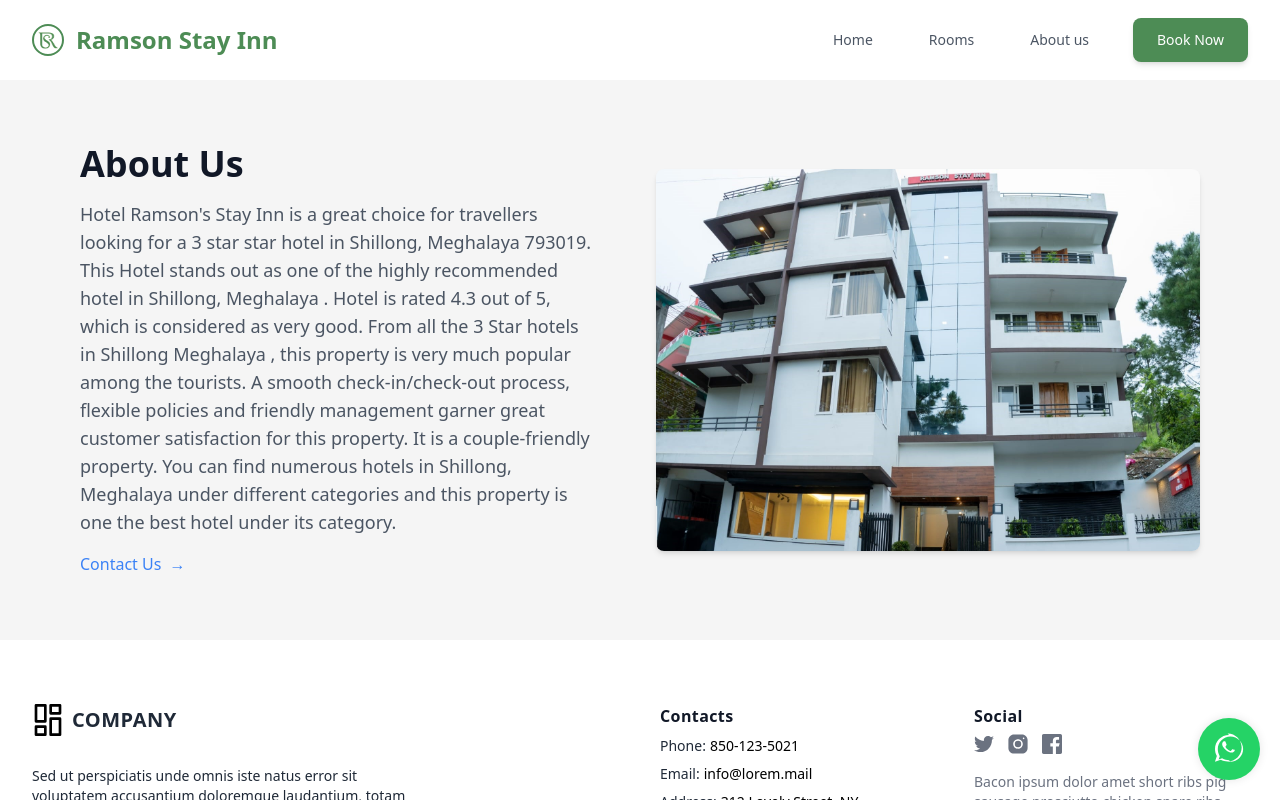
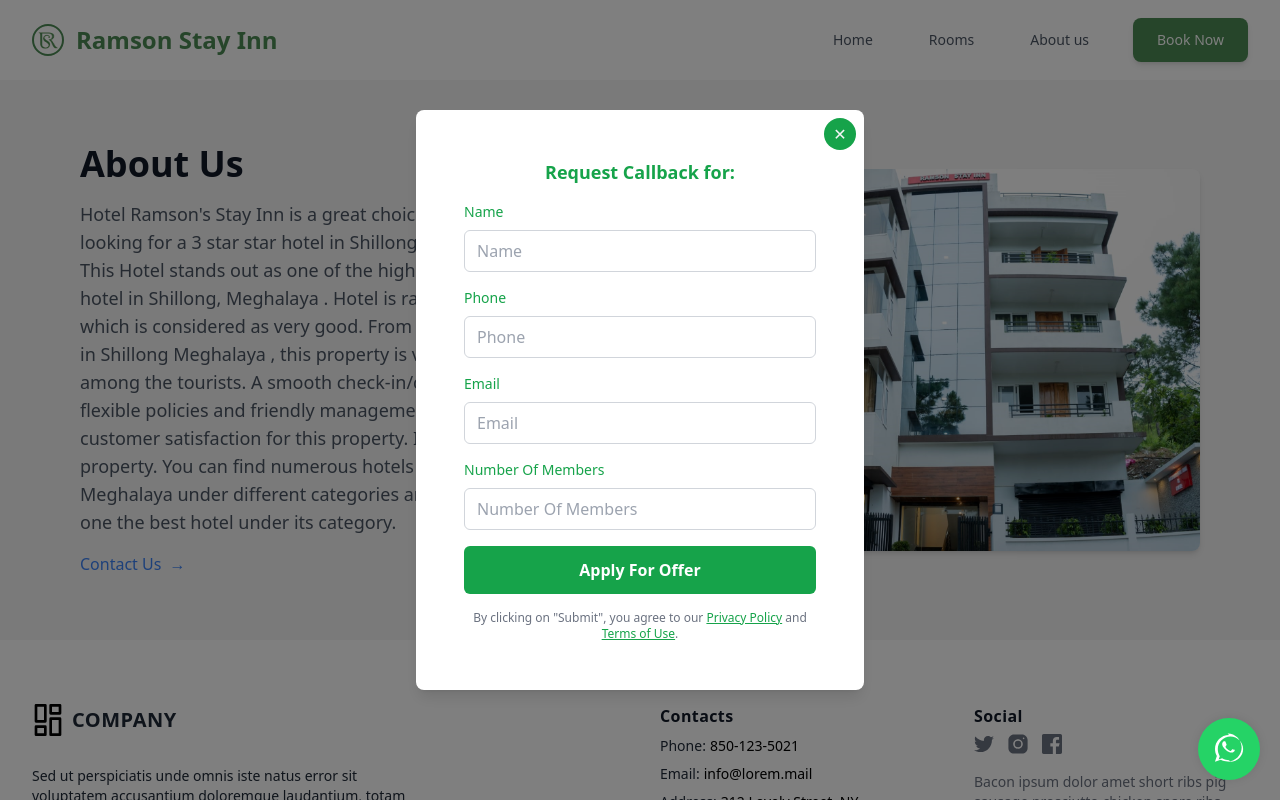
Before and after one commit to jat3in/ramsun-hotel, a React (Vite) app: page /AboutUs in a window 1280 px wide. Shown: the top 800 px of the page. Built offline with nearby package versions, Linux system fonts and the light colour scheme.

Commit message:
Form Added and Corousel improved & images added

```diff
--- a/package.json
+++ b/package.json
@@ -10,6 +10,7 @@
     "preview": "vite preview"
   },
   "dependencies": {
+    "axios": "^1.7.8",
     "lucide-react": "^0.456.0",
     "react": "^18.3.1",
     "react-dom": "^18.3.1",
--- a/src/App.jsx
+++ b/src/App.jsx
@@ -1,14 +1,60 @@
 
 import { BrowserRouter as Router, Route, Routes } from "react-router-dom";
-import { Suspense, lazy } from "react";
+import {useEffect,useState, Suspense, lazy } from "react";
 import WhatsAppButton from "./components/WhatsAppButton";
-
+import SignUpForm from "./components/Form";
 const Home  = lazy(()=>import("./Pages/Home"));
 const AboutUs  = lazy(()=>import("./Pages/AboutUs"));
 
+const Modal = ({ isOpen, onClose }) => {
+  useEffect(() => {
+    if (isOpen) {
+      const timer = setTimeout(() => {
+        onClose();
+      }, 50000);
+
+      return () => clearTimeout(timer);
+    }
+  }, [isOpen, onClose]);
+
+  if (!isOpen) return null;
+
+  return (
+    <div
+      role="dialog"
+      aria-modal="true"
+      className="fixed inset-0 bg-black bg-opacity-50 flex items-center justify-center z-50"
+    >
+      <div className="bg-white p-8 rounded-lg shadow-lg relative md:max-w-md max-w-sm w-full">
+        <button
+          onClick={onClose}
+          aria-label="Close modal"
+          className="absolute top-2 right-2 text-gray-100 bg-green-600 hover:text-gray-200 hover:bg-green-500 rounded-full h-8 w-8 flex items-center justify-center"
+        >
+          ✕
+        </button>
+
+        {/* Heading */}
+        {/* <h2 className="text-center text-xl font-bold text-orange-600 mb-4">
+          Get Upto 30% OFF on Dubai Package
+        </h2> */}
+
+        {/* Form */}
+        <section>
+          <SignUpForm></SignUpForm>
+        </section>
+        {/* Disclaimer */}
+
+      </div>
+    </div>
+  );
+};
 
 function App() {
+  const [isModalOpen, setIsModalOpen] = useState(true);
+
   return <>
+    <Modal isOpen={isModalOpen} onClose={() => setIsModalOpen(false)} />
     <WhatsAppButton/>
     <Router>
         <div className="w-full h-full">
--- a/src/Pages/Home.jsx
+++ b/src/Pages/Home.jsx
@@ -8,8 +8,21 @@ import Carousel from "../components/Carousel";
 
 const Home = () => {
   const images = [
-    "https://i.postimg.cc/FR6xkSrN/image-1.jpg",
-    "https://i.postimg.cc/TYQHTCFW/image-4.jpg",
+    "image (56).jpeg",
+    "image (3).jpeg",
+    "image (5).jpeg",
+    "image (8).jpeg",
+    "image (10).jpeg",
+    "image (15).jpeg",
+    "image (17).jpeg",
+    "image (23).jpeg",
+    "image (24).jpeg",
+    "image (30).jpeg",
+    "image (36).jpeg",
+    "image (53).jpeg",
+    "image (60).jpeg",
+    "image (77).jpeg",
+    "image (74).jpeg",
   ];
 
   return (
--- a/src/components/Carousel.jsx
+++ b/src/components/Carousel.jsx
@@ -24,7 +24,7 @@ const Carousel = ({ images, autoSlide = true, autoSlideInterval = 3000 }) => {
 
   return (
     <div className="relative w-full  mx-auto ">
-      <div className="overflow-hidden relative md:h-[670px] h-96">
+      <div className="overflow-hidden relative md:h-[750px] h-96">
         {images.map((image, index) => (
           <div
             key={index}
--- /dev/null
+++ b/src/components/Form.jsx
@@ -0,0 +1,98 @@
+import { useState } from "react";
+import axios from "axios";
+
+const SignUpForm = ({ selectedPackage }) => {
+
+  const title = selectedPackage?.packageName
+  const [formData, setFormData] = useState({
+    name: "",
+    phone: "",
+    email: "",
+    numberOfMembers: "",
+    selectedPackage: title,
+  });
+
+  const handleChange = (e) => {
+    const { name, value } = e.target;
+    setFormData((prevData) => ({
+      ...prevData,
+      [name]: value,
+    }));
+  };
+
+  const handleSubmit = (e) => {
+    e.preventDefault();
+
+    const { name, phone, email, numberOfMembers, selectedPackage } = formData;
+    console.log(formData);
+    if (!email && !name && !phone) alert("Please fill all fields");
+    axios
+      .post(import.meta.env.VITE_FORM_URL, formData)
+      .then((res) => {
+        if (res.data.message === "Form submitted successfully") {
+          alert("Contact Form submitted");
+        } else {
+          alert(res.data.message);
+        }
+      });
+  };
+
+  return (
+    <form onSubmit={handleSubmit} className="space-y-4 p-4 bg-white rounded-lg">
+      {/* Heading */}
+      <h2 className="text-center text-lg font-semibold text-green-600 mb-4">
+        Request Callback for: {selectedPackage?.packageName}
+      </h2>
+
+      {/* Input Fields */}
+      {["name", "phone", "email", "numberOfMembers"].map((field) => (
+        <div key={field} className="w-full">
+          <label className="block mb-2 text-sm text-green-600" htmlFor={field}>
+            {field.charAt(0).toUpperCase() + field.slice(1).replace(/([A-Z])/g, " $1")}
+          </label>
+          <input
+            type={
+              field === "email"
+                ? "email"
+                : field === "numberOfMembers"
+                ? "number"
+                : "text"
+            }
+            id={field}
+            name={field}
+            value={formData[field]}
+            min={0}
+            onChange={handleChange}
+            className="w-full bg-white text-gray-900 border border-gray-300 rounded-md px-3 py-2 focus:outline-none focus:border-green-600 focus:ring-1 focus:ring-green-600"
+            placeholder={`${
+              field.charAt(0).toUpperCase() + field.slice(1).replace(/([A-Z])/g, " $1")
+            }`}
+            required
+          />
+        </div>
+      ))}
+
+      {/* Submit Button */}
+      <button
+        className="w-full bg-green-600 text-white font-semibold py-3 rounded-md hover:bg-green-700 transition focus:outline-none focus:ring-2 focus:ring-green-600 focus:ring-offset-2"
+        type="submit"
+      >
+        Apply For Offer
+      </button>
+
+      {/* Disclaimer */}
+      <p className="text-xs text-gray-500 mt-4 text-center">
+        By clicking on "Submit", you agree to our{" "}
+        <a href="#" className="text-green-600 underline">
+          Privacy Policy
+        </a>{" "}
+        and{" "}
+        <a href="#" className="text-green-600 underline">
+          Terms of Use
+        </a>.
+      </p>
+    </form>
+  );
+};
+
+export default SignUpForm;
```
Also changed, not shown: 1 other file (tests, documents, lock files or other folders).
